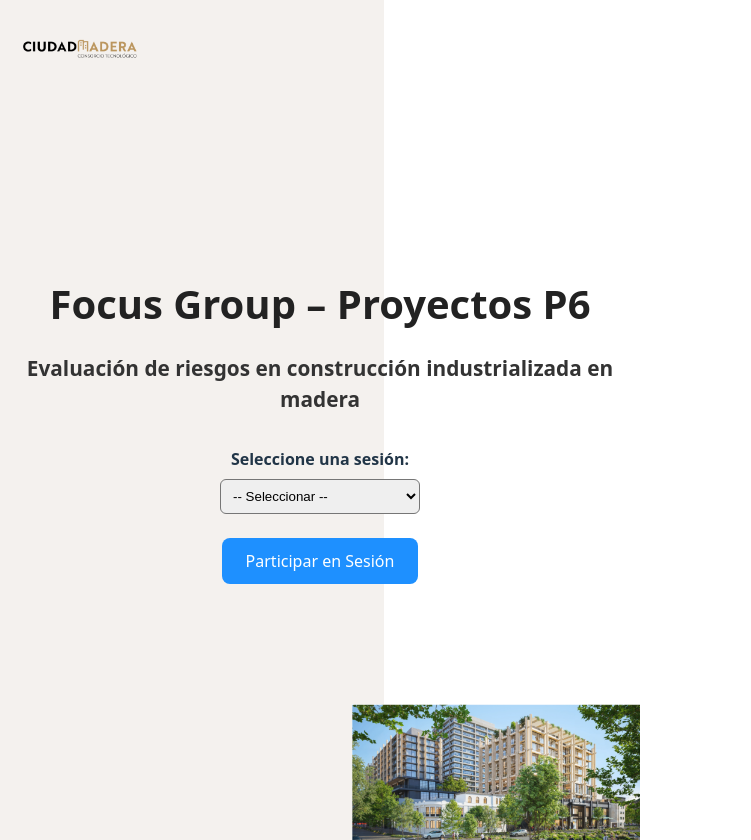
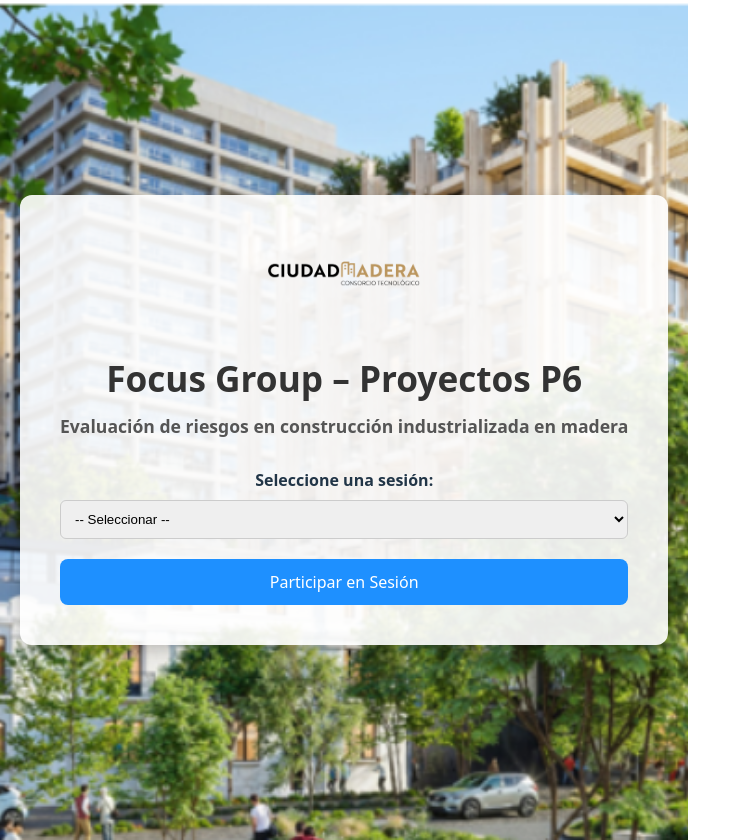
Before and after one commit to Manuelalopez17/focus-group-supabase, a React (Vite) app: page / in a window 1280 px wide. Shown: the whole page, without its empty margins (0-751 px from the left). Built offline with nearby package versions, Linux system fonts and the light colour scheme.

Commit message:
Ajuste de diseño con fondo completo e imagen del edificio centrada

```diff
--- a/src/pages/Home.jsx
+++ b/src/pages/Home.jsx
@@ -1,86 +1,86 @@
 import { useNavigate } from 'react-router-dom';
+import { useState } from 'react';
 
 function Home() {
   const navigate = useNavigate();
+  const [sesion, setSesion] = useState('');
+
+  const handleClick = () => {
+    if (!sesion) {
+      alert('Por favor seleccione una sesión antes de continuar.');
+      return;
+    }
+    navigate(`/participante?sesion=${encodeURIComponent(sesion)}`);
+  };
 
   return (
-    <div style={{
+    <div
+      style={{
         minHeight: '100vh',
-      background: 'linear-gradient(to right, #f4f1ee 60%, #ffffff 40%)',
+        backgroundImage: 'url("/edificio.jpg")',
+        backgroundSize: 'cover',
+        backgroundPosition: 'center',
+        backgroundRepeat: 'no-repeat',
         display: 'flex',
-      flexDirection: 'column',
         alignItems: 'center',
         justifyContent: 'center',
         padding: '20px',
-      position: 'relative',
-      overflow: 'hidden'
+      }}
+    >
+      <div style={{
+        backgroundColor: 'rgba(255, 255, 255, 0.9)',
+        padding: '40px',
+        borderRadius: '12px',
+        maxWidth: '600px',
+        width: '100%',
+        textAlign: 'center',
+        boxShadow: '0 4px 15px rgba(0, 0, 0, 0.2)'
       }}>
-      {/* Logo Ciudad Madera en la esquina superior izquierda */}
         <img
           src="/proyecto.jpg"
           alt="Logo del Proyecto"
           style={{
-          position: 'absolute',
-          top: '20px',
-          left: '20px',
-          width: '120px',
-          height: 'auto',
-          zIndex: 2
+            width: '160px',
+            marginBottom: '20px'
           }}
         />
-
-      {/* Imagen del edificio en el fondo derecho */}
-      <img
-        src="/edificio.jpg"
-        alt="Edificio Madera"
-        style={{
-          position: 'absolute',
-          right: '0',
-          bottom: '0',
-          maxHeight: '100%',
-          maxWidth: '45%',
-          objectFit: 'cover',
-          zIndex: 1,
-          opacity: 0.95
-        }}
-      />
-
-      {/* Contenido central */}
-      <div style={{
-        zIndex: 2,
-        textAlign: 'center',
-        maxWidth: '600px'
+        <h1 style={{
+          fontSize: '2.2rem',
+          fontWeight: 'bold',
+          color: '#333',
+          marginBottom: '0.5rem'
         }}>
-        <h1 style={{ fontSize: '2.5rem', fontWeight: 'bold', color: '#222' }}>
           Focus Group – Proyectos P6
         </h1>
         <h2 style={{
-          fontSize: '1.3rem',
-          color: '#333',
-          marginBottom: '2rem',
-          lineHeight: '1.5'
+          fontSize: '1.1rem',
+          color: '#555',
+          marginBottom: '1.8rem'
         }}>
           Evaluación de riesgos en construcción industrializada en madera
         </h2>
 
-        <div style={{ marginBottom: '1.5rem' }}>
-          <label htmlFor="sesion" style={{ fontWeight: 'bold' }}>Seleccione una sesión:</label><br />
-          <select id="sesion" style={{
-            padding: '8px',
+        <label style={{ fontWeight: '600', display: 'block', marginBottom: '8px' }}>Seleccione una sesión:</label>
+        <select
+          value={sesion}
+          onChange={(e) => setSesion(e.target.value)}
+          style={{
+            padding: '10px',
             borderRadius: '6px',
-            marginTop: '8px',
-            minWidth: '200px'
-          }}>
+            width: '100%',
+            marginBottom: '20px',
+            border: '1px solid #ccc'
+          }}
+        >
           <option value="">-- Seleccionar --</option>
           <option value="Simulación">Simulación</option>
           <option value="Sesión 1">Sesión 1</option>
           <option value="Sesión 2">Sesión 2</option>
           <option value="Sesión Final">Sesión Final</option>
         </select>
-        </div>
 
         <button
-          onClick={() => navigate('/participante')}
+          onClick={handleClick}
           style={{
             padding: '12px 24px',
             fontSize: '1rem',
@@ -88,7 +88,8 @@ function Home() {
             color: '#fff',
             border: 'none',
             borderRadius: '8px',
-            cursor: 'pointer'
+            cursor: 'pointer',
+            width: '100%'
           }}
         >
           Participar en Sesión
```
Lines whose indentation alone changed are shown as unchanged.
